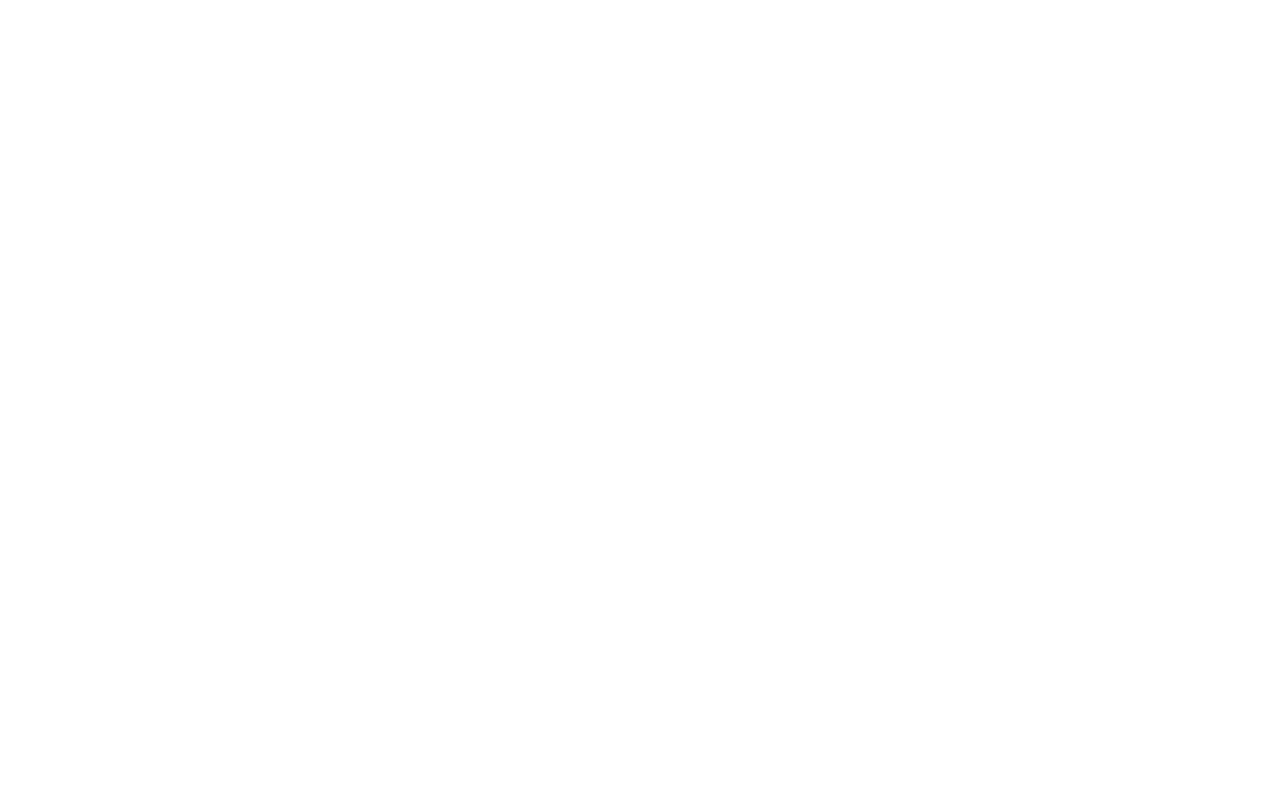
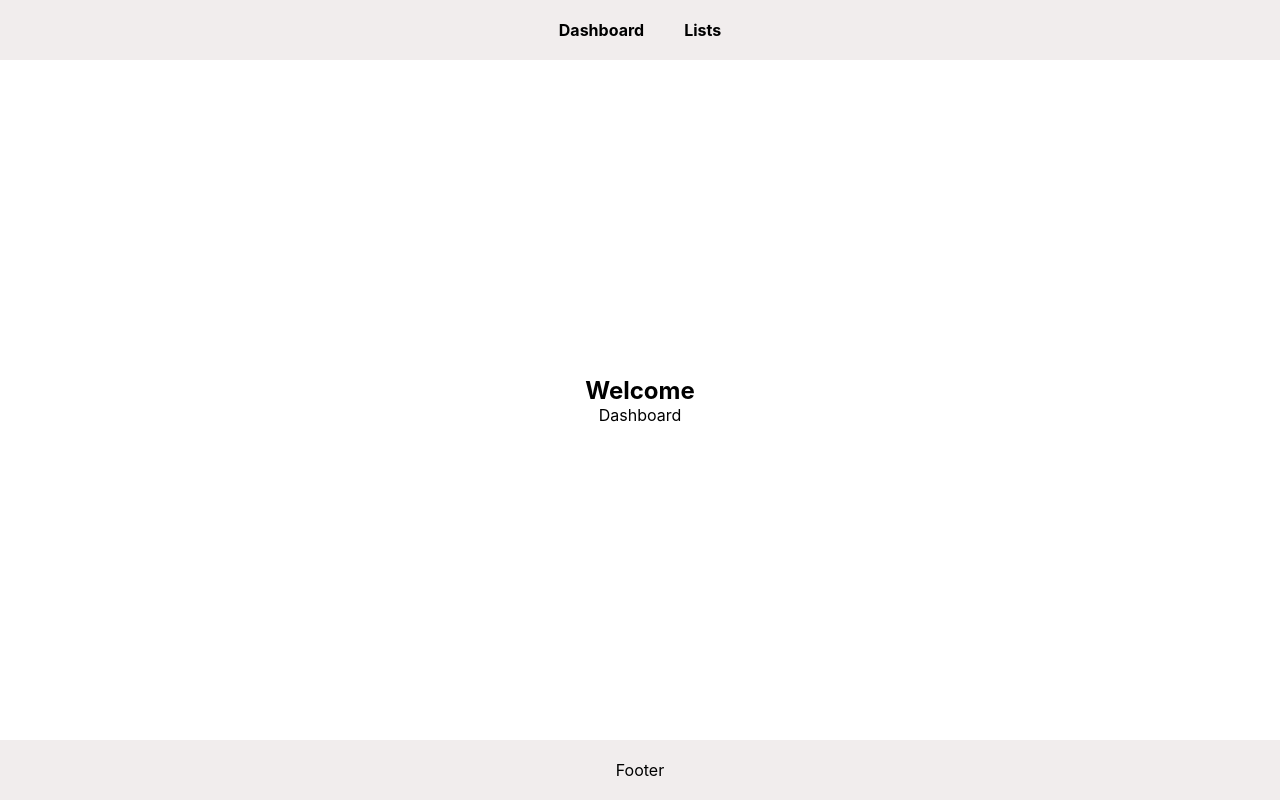
Before and after one commit to hakobyanviktoria8/test-my-app88, a React (Create React App) app: page /dashboard in a window 1280 px wide. Before the commit this address had no page. Built offline with nearby package versions, Linux system fonts and the light colour scheme.

Commit message:
User login and go to dashboard and navigate list

```diff
--- a/src/App.js
+++ b/src/App.js
@@ -20,15 +20,8 @@
           <Route path="/package" element={<Package />} />
           <Route path="/register" element={<Register />} />
           <Route path="/forgot_password" element={<ForgotPassword />} />
-            {
-                user ?
-                <>
-                    <Route path="dashboard" element={<Dashboard />} />
-                    <Route path="lists" element={<Lists />} />
-                </>
-                :
-                <Route path="/" element={<Login />} />
-            }
+          <Route path="/dashboard" element={<Dashboard />} />
+          <Route path="/lists" element={<Lists />} />
         </Routes>
       </UserContext.Provider>
   );
--- a/src/components/dashboard/index.js
+++ b/src/components/dashboard/index.js
@@ -1,10 +1,11 @@
 import React from 'react';
+import Layout from "../layout/Layout";
 
 export default function Dashboard() {
     console.log("Dashboard")
     return (
-      <>
+      <Layout>
           Dashboard
-      </>
+      </Layout>
   );
 }
--- /dev/null
+++ b/src/components/layout/Layout.js
@@ -0,0 +1,30 @@
+import React, {useContext, useEffect} from 'react';
+import {UserContext} from "../../App";
+import {Link} from "react-router-dom";
+import "./layout.css"
+
+export default function Layout({children}) {
+    const userData = useContext(UserContext);
+
+    useEffect(() => {
+        console.log("Layout ", userData)
+    },[]);
+
+    return (
+        <>
+            <nav>
+                <Link to="/dashboard">Dashboard</Link>
+                <Link to="/lists">Lists</Link>
+            </nav>
+            <main>
+                <h2>Welcome {userData?.user}</h2>
+
+                {children}
+            </main>
+            <footer>
+                Footer
+            </footer>
+
+        </>
+    );
+}
--- /dev/null
+++ b/src/components/layout/layout.css
@@ -0,0 +1,32 @@
+/*nav bar*/
+nav{
+    height: 60px;
+    padding-top: 20px;
+    background: #f1eded;
+    text-align: center;
+}
+nav > a{
+    font-size: 16px;
+    text-decoration: none;
+    padding: 20px;
+    font-weight: 700;
+    color: black;
+}
+
+/*main content*/
+main{
+    height: calc(100vh - 120px);
+    display: flex;
+    justify-content: center;
+    align-items: center;
+    flex-direction: column;
+}
+
+/*footer*/
+footer{
+    height: 60px;
+    background: #f1eded;
+    text-align: center;
+    padding: 20px;
+    font-size: 16px;
+}
--- a/src/components/lists/lists.js
+++ b/src/components/lists/lists.js
@@ -1,9 +1,11 @@
 import React from 'react';
+import Layout from "../layout/Layout";
 
 export default function Lists() {
+    console.log("Lists")
   return (
-    <>
+    <Layout>
           lists
-    </>
+    </Layout>
   );
 }
--- a/src/components/login/index.js
+++ b/src/components/login/index.js
@@ -3,19 +3,20 @@
 import { Link } from 'react-router-dom';
 import InputComp from '../Input';
 import "./login.css"
-import { Navigate, useNavigate } from 'react-router-dom';
+import { useNavigate } from 'react-router-dom';
 
 export default function Login() {
   const [email, setEmail] = useState("")
   const [password, setPassword] = useState("")
   const [require, setRequire] = useState(false)
-  const {user, setUser} = useContext(UserContext);
+  let {user,setUser} = useContext(UserContext);
+  let navigate = useNavigate();
 
   const handleChangeEmail = (e) => {
     let emailformat = /^\w+([\.-]?\w+)*@\w+([\.-]?\w+)*(\.\w{2,3})+$/i;
     if(emailformat.test(e.target.value)){
+      setUser(e.target.value);
       console.log("valid email")
-      setUser(e.target.value)
     }
     setEmail(e.target.value)
     setRequire(false)
@@ -23,20 +24,18 @@
 
   const handleSubmit = (e) => {
     e.preventDefault();
-
     if (!email || !password) {
       setRequire(true)
     }
+    if(email && password && user) {
+      setEmail("")
+      setPassword("")
+      console.log("User ",user)
+      navigate("/dashboard")
+    }
     console.log("Login data here ", email, password);
-    setEmail("")
-    setPassword("")
-    console.log("User ",user)
+  }
 
-    // authData && window.location.replace("/dashboard")
-  }
-  if (user) {
-    return <Navigate to="/" />;
-  }
   return (
     <div className="LoginWrapper">
       <h6>Login</h6>
```
Also changed, not shown: src/components/Layout.js (deleted, +0 -23 lines).
